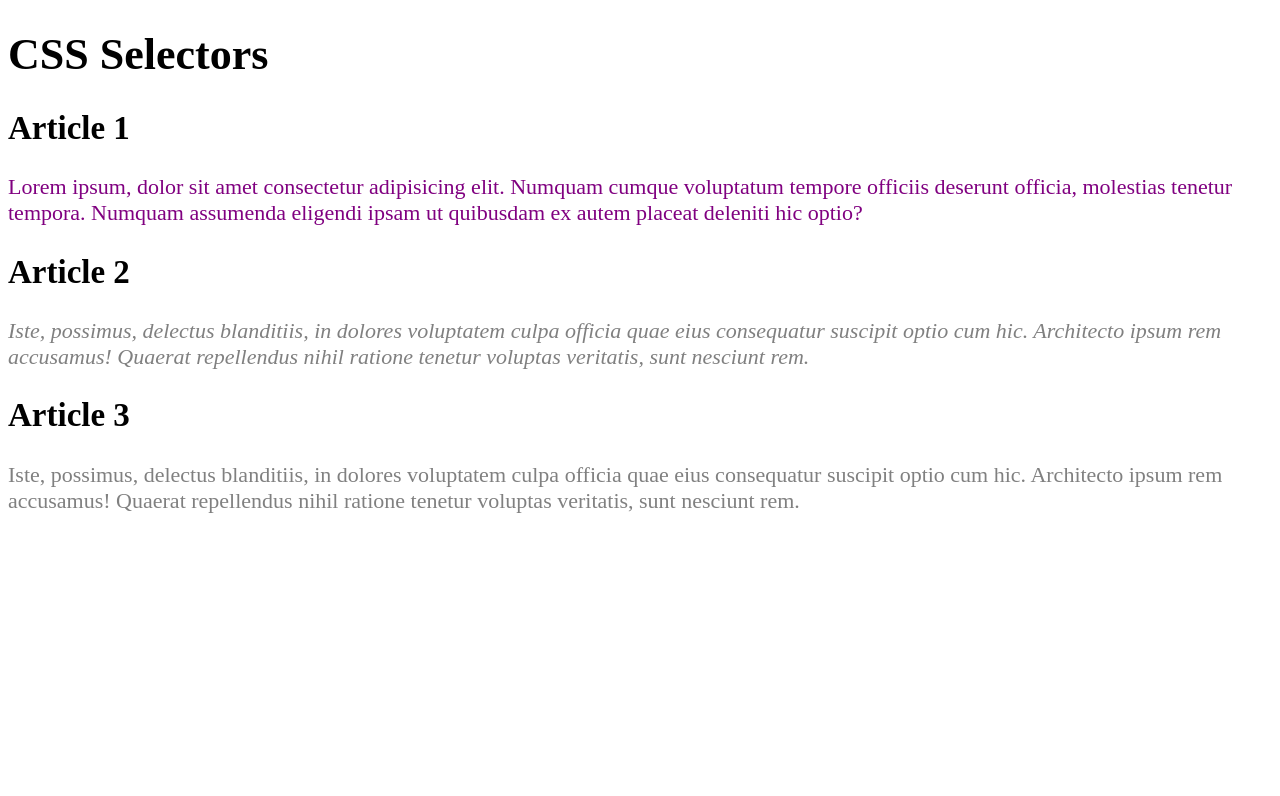
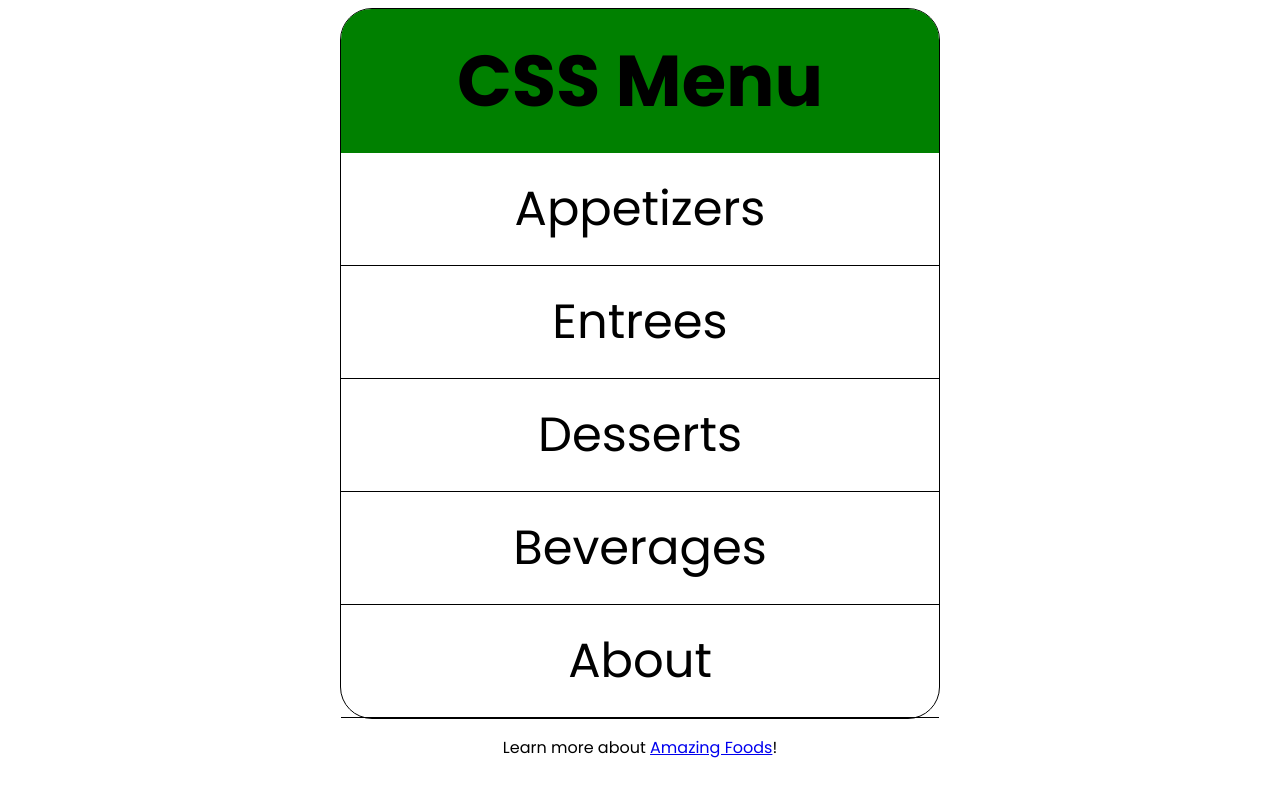
Before and after one commit to Boaz-marube/css_course, a plain HTML site: page css-work/index.html in a window 1280 px wide. Drawn offline with Linux system fonts and the light colour scheme.

Commit message:
Mini Project: List,Links,Box Model,Selectors,Colors

```diff
--- /dev/null
+++ b/css-work/css/style.css
@@ -0,0 +1,50 @@
+@import url('https://fonts.googleapis.com/css2?family=Poppins:ital,wght@0,100;0,200;0,300;0,400;0,500;0,600;0,700;0,800;0,900;1,100;1,200;1,300;1,400;1,500;1,600;1,700;1,800;1,900&display=swap');
+
+*{
+    margin: 0;
+    padding: 0;
+    font-family: Poppins;
+    box-sizing: border-box;
+}
+body{
+   margin: 0.5rem;
+   text-align: center;
+
+}
+nav{
+    border: 1px solid black;
+    margin: 0 auto 1rem;
+    list-style: none;
+    max-width: 600px;
+    border-radius: 2rem;
+    font-size: 3rem;
+    line-height: 7rem;
+
+}
+h2{
+    padding: 1rem;
+    background: green;
+    border-radius: 1.9rem 1.9rem 0 0;
+
+}
+ul li{
+    border-bottom: 1px solid black;
+    list-style-type: none;
+}
+li a, li a:visited{
+    text-decoration: none;
+    color: black;
+    display: block;
+
+}
+li a:hover, li a:focus{
+    background: black;
+    color: hsl(0, 0%, 100%);
+    cursor: pointer;
+}
+li:last-child a{
+    border-radius: 0 0 2rem 2rem;
+}
+ul li :last-child{
+    border: none;
+}
--- a/selectors/index.html
+++ b/css-work/index.html
@@ -1,4 +1,4 @@
-<!DOCTYPE html>
+<!-- <!DOCTYPE html>
 <html lang="en">
 <head>
     <meta charset="UTF-8">
@@ -9,6 +9,7 @@
 <body>
     <header>
         <h1>CSS Selectors</h1>
+         <h1>CSS </h1>
     </header>
     <main>
         <article>
@@ -45,4 +46,32 @@
     </main>
 
 </body>
+</html> -->
+
+
+<!DOCTYPE html>
+<html lang="en">
+
+<head>
+    <meta charset="UTF-8">
+    <meta http-equiv="X-UA-Compatible" content="IE=edge">
+    <meta name="viewport" content="width=device-width, initial-scale=1.0">
+    <title>CSS Menu</title>
+    <link rel="stylesheet" href="css/style.css">
+</head>
+
+<body>
+   <nav>
+       <h2>CSS Menu</h2>
+       <ul>
+           <li><a href="one.html">Appetizers</a></li>
+           <li><a href="one.html">Entrees</a></li>
+           <li><a href="two.html">Desserts</a></li>
+           <li><a href="two.html">Beverages</a></li>
+           <li id="about"><a href="two.html" id="about">About</a></li>
+       </ul>
+   </nav>
+   <p>Learn more about <a href="https://www.cnn.com/travel/article/world-best-food-dishes/index.html">Amazing Foods</a>!</p>
+</body>
+
 </html>
--- a/selectors/css/style.css
+++ /dev/null
@@ -1,13 +0,0 @@
-body{
-    font-size: 22px;
-}
-p{
-    color: purple;
-}
-.gray{
-    color: gray;
-}
-
-#second{
-    font-style: italic;
-}
```
